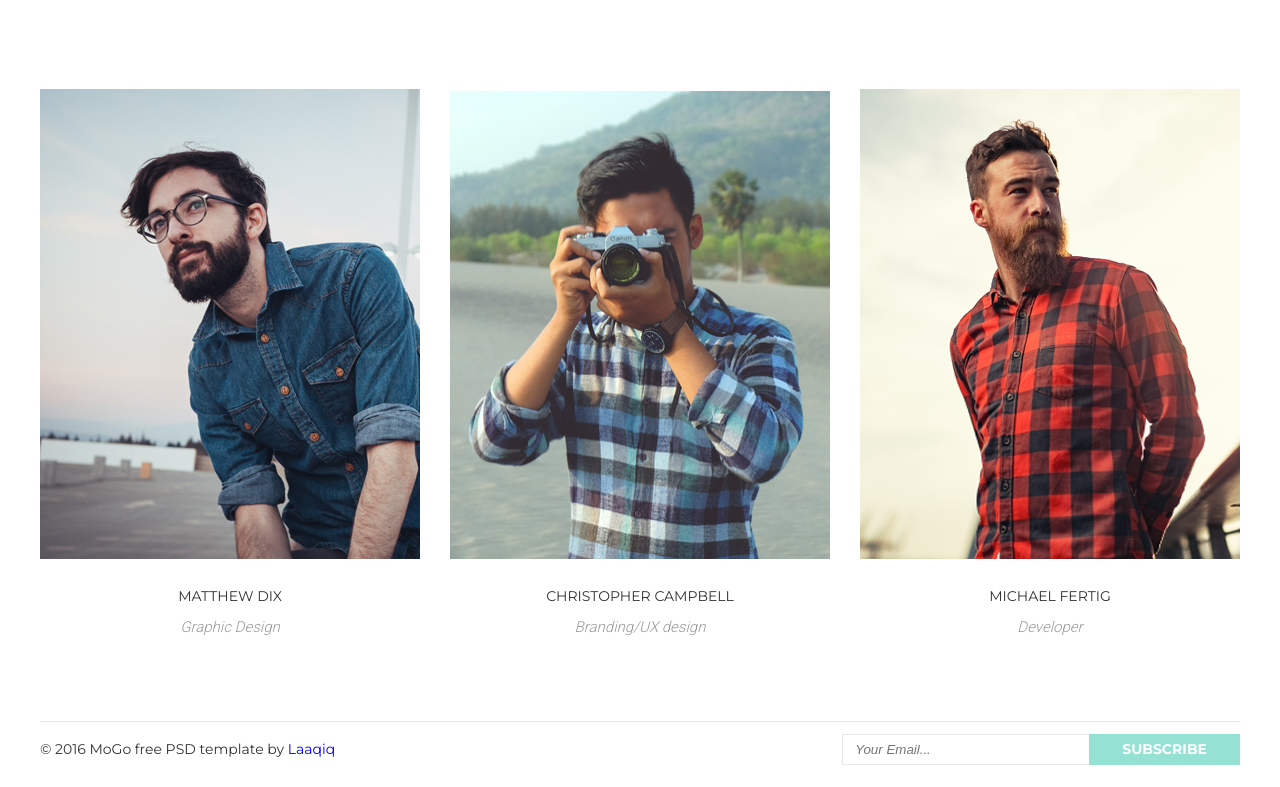
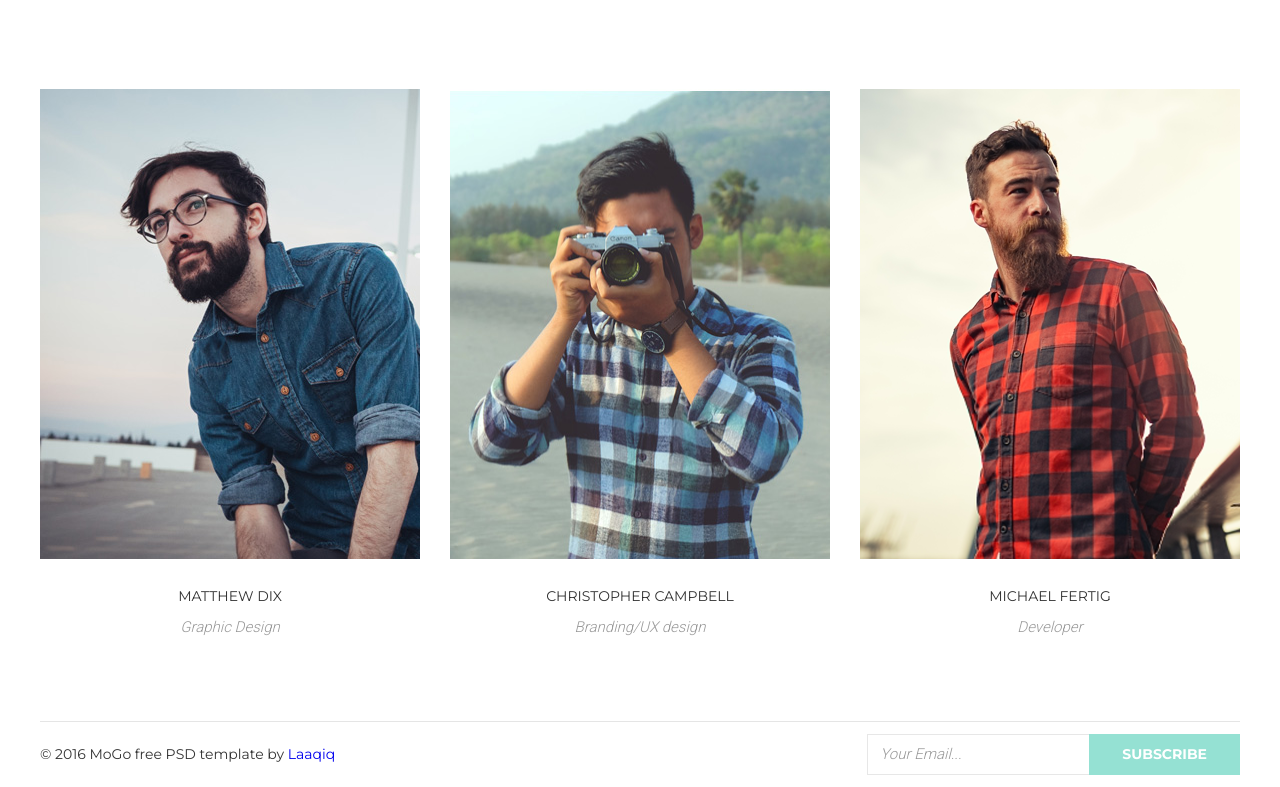
Before and after one commit to TarasGrynik/goit-fe-course, a plain HTML site: page html-css/module-06/index.html in a window 1280 px wide. Shown: the part 941-1728 px from the top of the page. Drawn offline with Linux system fonts and the light colour scheme.

Commit message:
fixed text input

```diff
--- a/html-css/module-06/css/style.css
+++ b/html-css/module-06/css/style.css
@@ -318,15 +318,17 @@ p {
 }
 
 .info__email::placeholder {
-  font-weight: 300;
-  font-style: italic;
+  font: italic 300 15px/24px "Roboto", sans-serif;
+  color: var(--main-text-color);
 }
 
 .info__email {
+  font-family: inherit;
+  color: var(--main-text-color);
   border: 1px solid #e7e7e7;
   border-right: none;
   outline: none;
-  padding: 7px 57px 7px 12px;
+  padding: 12px 57px 12px 12px;
 }
 
 .info__btn {
```
